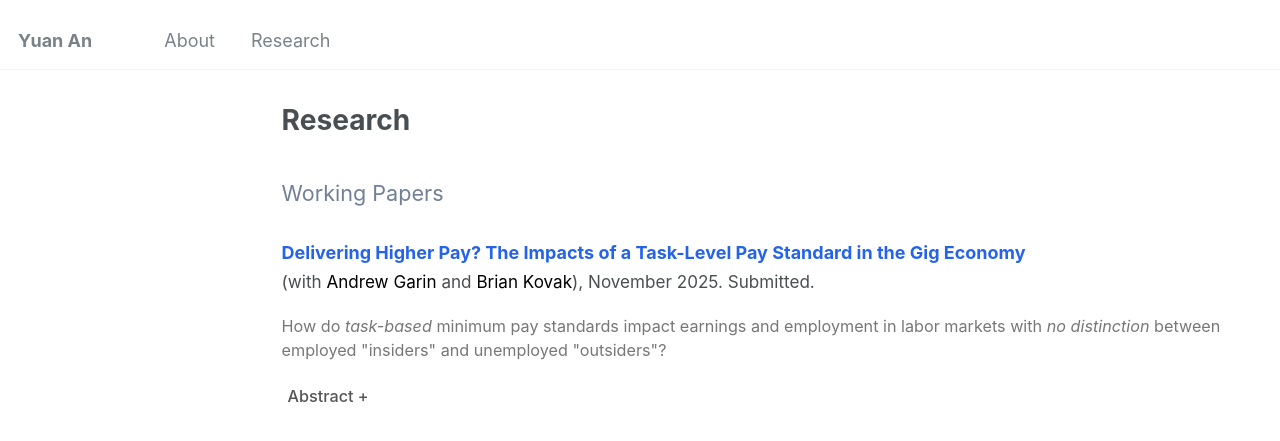
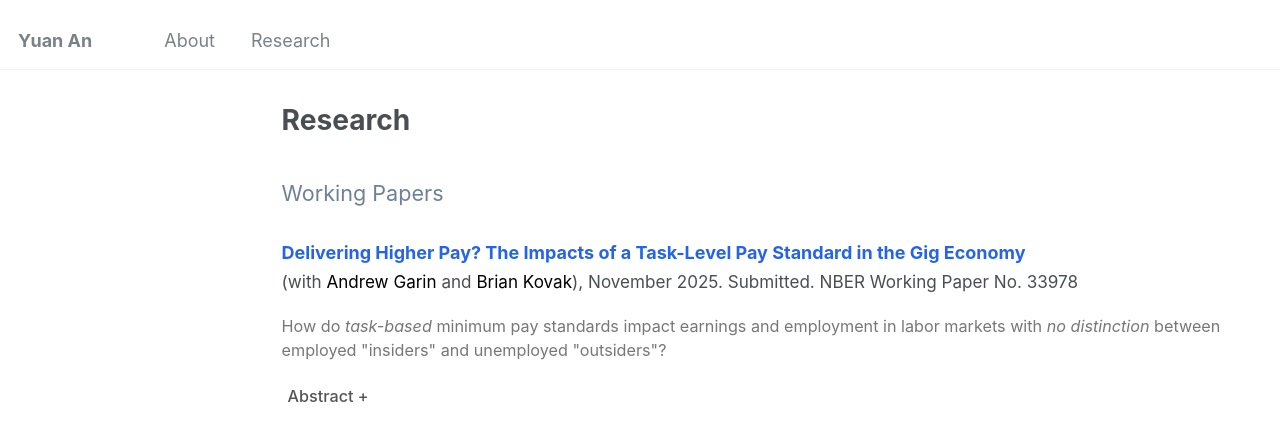
Before and after one commit to yuan-ann/yuan-ann.github.io, a Jekyll site: the page built from _pages/research.md, in a window 1280 px wide. Shown: the top 441 px of the page. Built offline with Jekyll 4.4.1, drawn with Linux system fonts in a browser that asks for light colours.

Commit message:
Add NBER Working Paper No. 33978 reference

```diff
--- a/_pages/research.md
+++ b/_pages/research.md
@@ -33,6 +33,7 @@ author_profile: false
   <p class="paper-meta">
     (with <a style="color:black;" href="https://sites.google.com/view/andygarin/home">Andrew Garin</a> and
     <a style="color:black;" href="https://www.andrew.cmu.edu/user/bkovak/">Brian Kovak</a>), November 2025. Submitted.
+    NBER Working Paper No. 33978
   </p>
 
   <p class="paper-id">
```
